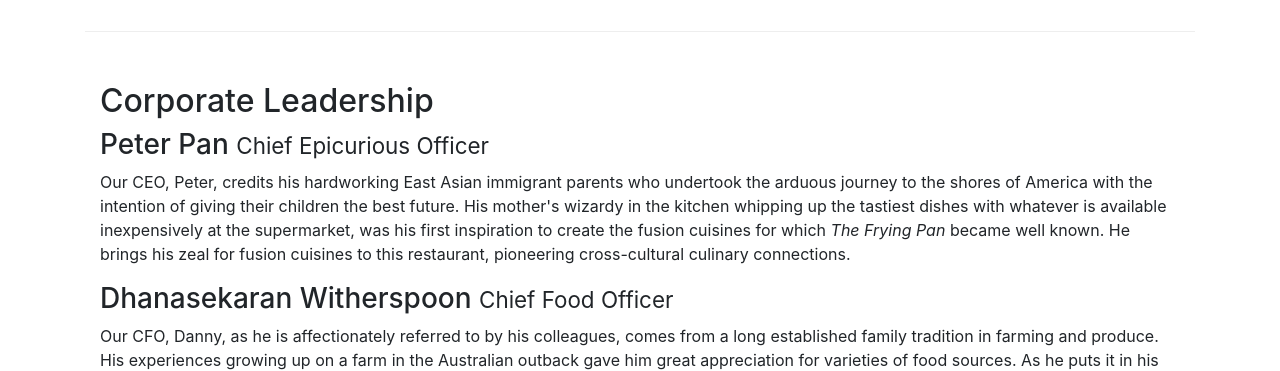
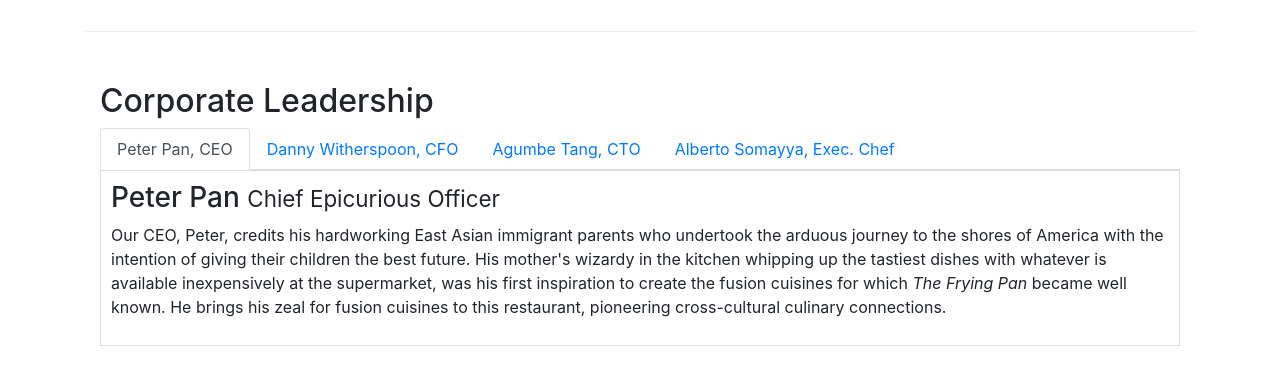
Before and after one commit to IlyaPitukhGit/Front-End-Web-UI-Frameworks-and-Tools-Bootstrap-4, a website: page aboutus.html in a window 1280 px wide. Shown: the part 940-1311 px from the top of the page. Drawn offline with nearby package versions, Linux system fonts and the light colour scheme.

Commit message:
Adding Tabs in aboutus

```diff
--- a/aboutus.html
+++ b/aboutus.html
@@ -100,14 +100,46 @@
         <div class="row row-content">
             <div class="col-12 col-sm-12 col-md-12">
                 <h2>Corporate Leadership</h2>
+                <ul class="nav nav-tabs">
+                    <li class="nav nav-item">
+                        <a href="#peter" class="nav-link active" role="tab" data-toggle="tab">Peter Pan, CEO</a>
+                    </li>
+                    <li class="nav-item">
+                        <a class="nav-link" href="#danny" role="tab"
+                          data-toggle="tab">Danny Witherspoon, CFO</a>
+                      </li>
+                      <li class="nav-item">
+                        <a class="nav-link" href="#agumbe"role="tab"
+                          data-toggle="tab">Agumbe Tang, CTO</a>
+                      </li>
+                      <li class="nav-item">
+                        <a class="nav-link" href="#alberto" role="tab"
+                          data-toggle="tab">Alberto Somayya, Exec. Chef</a>
+                      </li>
+                </ul>
+
+                <div class="tab-content">
+                    <div role="tabpanel" class="tab-pane fade show active" id="peter">
                         <h3>Peter Pan <small>Chief Epicurious Officer</small></h3>
                         <p class="d-none d-sm-block">Our CEO, Peter, credits his hardworking East Asian immigrant parents who undertook the arduous journey to the shores of America with the intention of giving their children the best future. His mother's wizardy in the kitchen whipping up the tastiest dishes with whatever is available inexpensively at the supermarket, was his first inspiration to create the fusion cuisines for which <em>The Frying Pan</em> became well known. He brings his zeal for fusion cuisines to this restaurant, pioneering cross-cultural culinary connections.</p>
+                    </div>
+
+                    <div role="tabpanel" class="tab-pane fade" id="danny">
                         <h3>Dhanasekaran Witherspoon <small>Chief Food Officer</small></h3>
                         <p class="d-none d-sm-block">Our CFO, Danny, as he is affectionately referred to by his colleagues, comes from a long established family tradition in farming and produce. His experiences growing up on a farm in the Australian outback gave him great appreciation for varieties of food sources. As he puts it in his own words, <em>Everything that runs, wins, and everything that stays, pays!</em></p>
+                    </div>
+
+                    <div role="tabpanel" class="tab-pane fade" id="agumbe">
                         <h3>Agumbe Tang <small>Chief Taste Officer</small></h3>
                         <p class="d-none d-sm-block">Blessed with the most discerning gustatory sense, Agumbe, our CTO, personally ensures that every dish that we serve meets his exacting tastes. Our chefs dread the tongue lashing that ensues if their dish does not meet his exacting standards. He lives by his motto, <em>You click only if you survive my lick.</em></p>
+                    </div>
+
+                    <div role="tabpanel" class="tab-pane fade" id="alberto">
                         <h3>Alberto Somayya <small>Executive Chef</small></h3>
                         <p class="d-none d-sm-block">Award winning three-star Michelin chef with wide International experience having worked closely with whos-who in the culinary world, he specializes in creating mouthwatering Indo-Italian fusion experiences. He says, <em>Put together the cuisines from the two craziest cultures, and you get a winning hit! Amma Mia!</em></p>
+                    </div>
+
+                </div>
             </div>
        </div>
        <div class="row row-content">
--- a/css/style.css
+++ b/css/style.css
@@ -38,3 +38,8 @@ body {
 .navbar-dark {
     background-color: #512DA8;
 }
+
+.tab-content {
+    border: 1px solid #ddd;
+    padding: 10px;
+}
```
Lines whose indentation alone changed are shown as unchanged.
